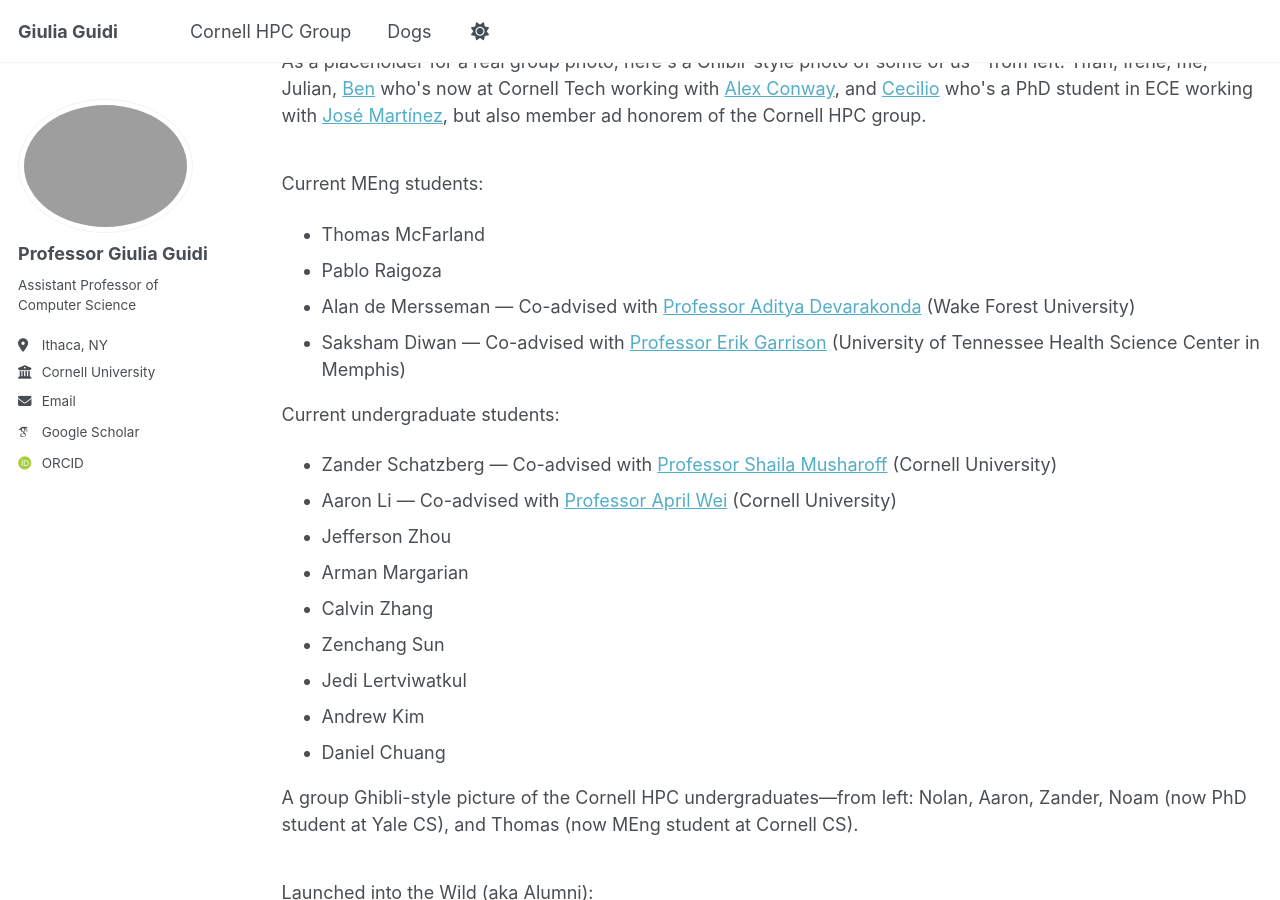
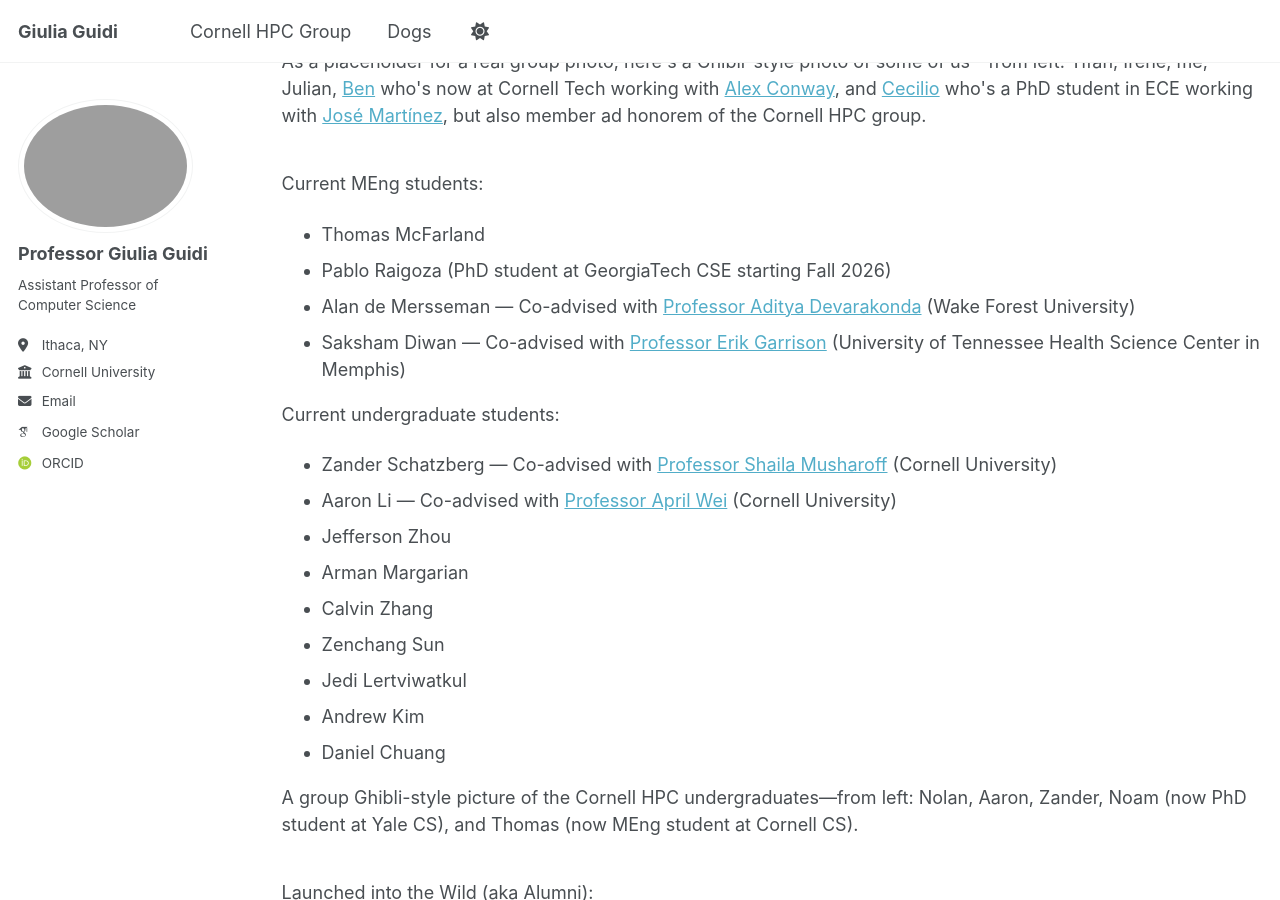
Before and after one commit to giuliaguidi/giuliaguidi.github.io, a Jekyll site: the page built from _pages/hpcgroup.html, in a window 1280 px wide and 900 px high, scrolled down 370 px. Built offline with Jekyll 4.4.1, drawn with Linux system fonts in a browser that asks for light colours; some web fonts are replaced.

Commit message:
Update Pablo Raigoza's status in current students list

```diff
--- a/_pages/hpcgroup.html
+++ b/_pages/hpcgroup.html
@@ -68,7 +68,7 @@ author_profile: true
     <p>Current MEng students:</p>
     <ul>
         <li>Thomas McFarland</li>
-        <li>Pablo Raigoza</li>
+        <li>Pablo Raigoza (PhD student at GeorgiaTech CSE starting Fall 2026)</li>
         <li>Alan de Mersseman &mdash; Co-advised with <a href="https://cs.wfu.edu/people/faculty/aditya-devarakonda/">Professor Aditya Devarakonda</a> (Wake Forest University)</li>
         <li>Saksham Diwan &mdash; Co-advised with <a href="http://hypervolu.me/~erik/erik_garrison.html">Professor Erik Garrison</a> (University of Tennessee Health Science Center in Memphis)</li>
     </ul>
```
